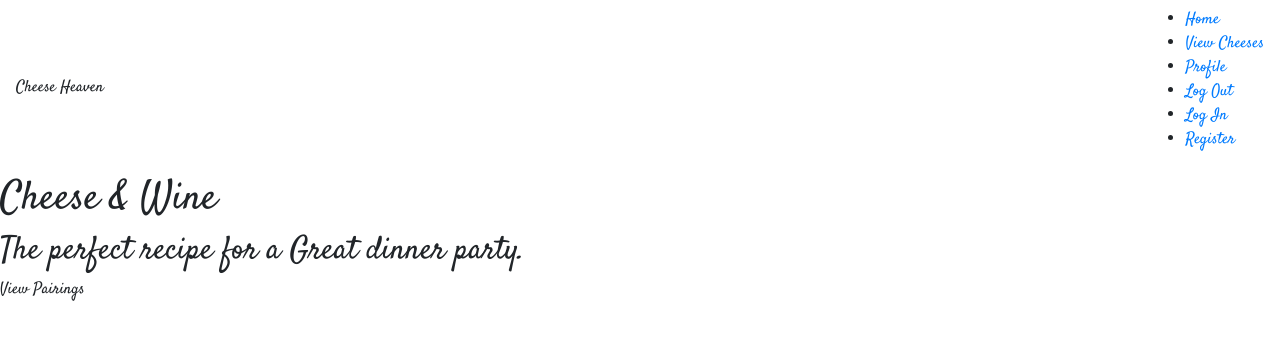
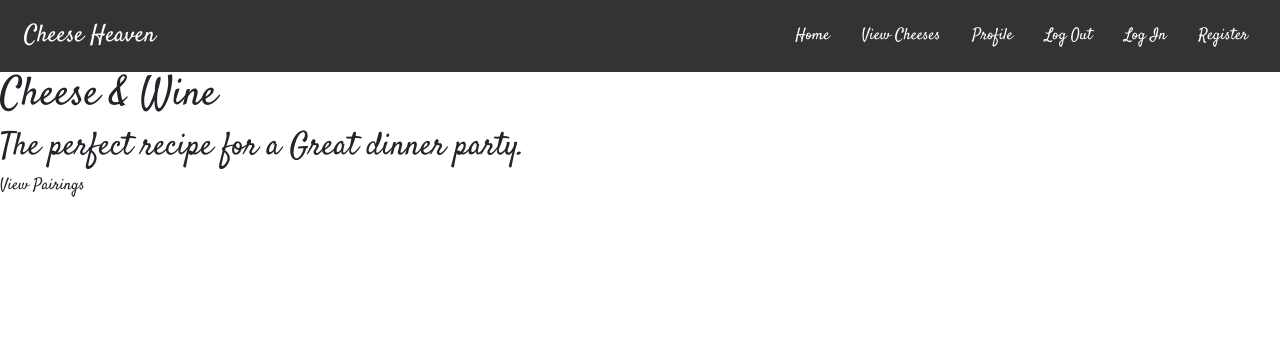
Before and after one commit to Code-Institute-Submissions/milestone-68, a Flask app: page / in a window 1280 px wide. Shown: the top 340 px of the page. Run offline with Flask 2, Linux system fonts and the light colour scheme; data that the repository does not hold is empty; some libraries are stand-ins or nearby versions.

Commit message:
added CSS for main nav bar

```diff
--- a/static/css/style.css
+++ b/static/css/style.css
@@ -4,3 +4,42 @@
 * {
     font-family: 'Satisfy', cursive, 'Lato', sans-serif;
 }
+
+.navbar {
+    display: flex;
+    position: relative;
+    justify-content: space-between;
+    align-items: center;
+    background-color: #333;
+    color: white;
+}
+
+.brand-title {
+    font-size: 1.5rem;
+    margin: .5rem;
+}
+
+.navbar-links {
+    height: 100%;
+}
+
+.navbar-links ul {
+    display: flex;
+    margin: 0;
+    padding: 0;
+}
+
+.navbar-links li {
+    list-style: none;
+}
+
+.navbar-links li a {
+    display: block;
+    text-decoration: none;
+    color: white;
+    padding: 1rem;
+}
+
+.navbar-links li:hover {
+    background-color: #555;
+}
```
